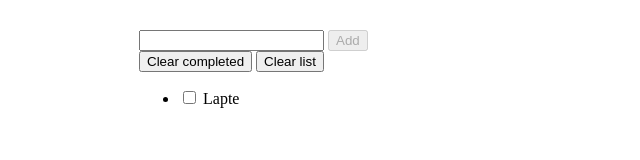
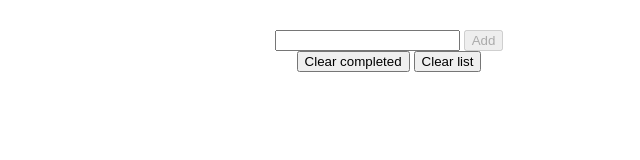
Before and after one commit to georgepopa88/angularjs, a plain HTML site: page ToDoList/index.html in a window 1280 px wide. Shown: the whole page, without its empty margins (251-891 px from the left). Drawn offline with nearby package versions, Linux system fonts and the light colour scheme.

Commit message:
Add some styles and hide the list on pageload

```diff
--- a/ToDoList/index.html
+++ b/ToDoList/index.html
@@ -9,10 +9,20 @@
             width: 500px;
             margin: 0 auto;
             padding: 30px;
+            text-align: center;
         }
         .done {
             text-decoration: line-through;
             color: #888;
+        }
+
+        ul {
+            margin-top: 30px;
+        }
+
+        ul li {
+            list-style-type: none;
+            text-align: left;
         }
     </style>
 </head>
@@ -20,7 +30,7 @@
 
 <body ng-app="toDoApp">
 
-    <div ng-controller="toDoCtrl">
+    <div ng-controller="toDoCtrl" ng-init="clearList()">
 
         <form name="frm" ng-submit="addToDo()">
             <input type="text" required name="newToDo" ng-model="newToDo">
@@ -31,7 +41,7 @@
         <button ng-click="clearList()">Clear list</button>
 
         <ul>
-            <li ng-repeat="todo in todos">
+            <li ng-repeat="todo in todos" ng-hide="todo.title == null">
                 <input type="checkbox" ng-model="todo.done">
                 <span ng-class="{'done': todo.done}">{{todo.title}}</span>
             </li>
```
